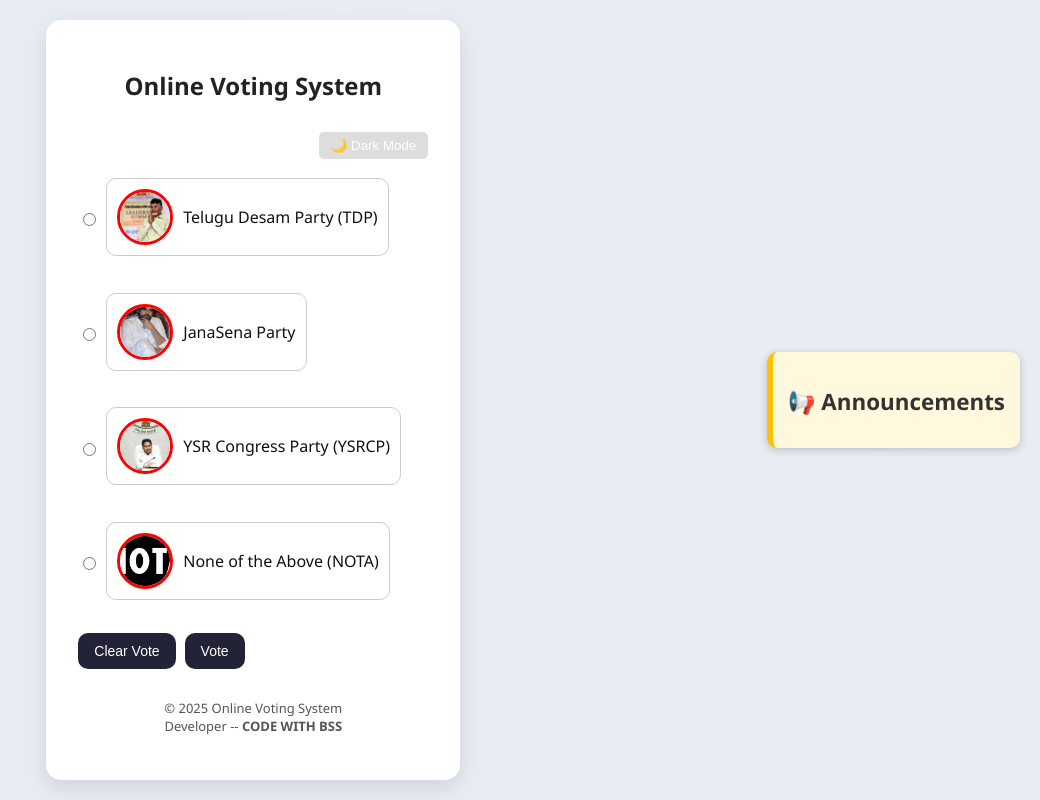
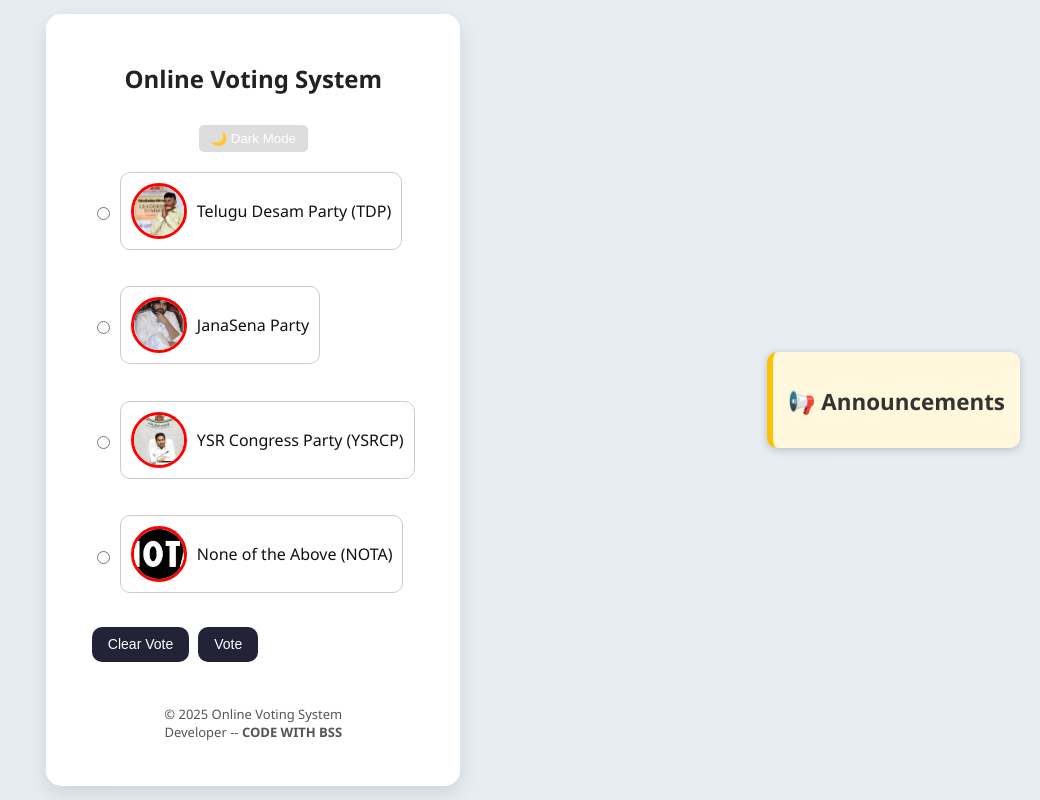
Before and after one commit to Bhanu-lpu/Onlinevotingapp, a Flask app: page / in a window 1280 px wide. Shown: the whole page, without its empty margins (240-1280 px from the left). Run offline with Flask 3, Linux system fonts and the light colour scheme.

Commit message:
Update style.css

```diff
--- a/static/style.css
+++ b/static/style.css
@@ -441,3 +441,8 @@ body.dark .theme-toggle button {
         width: 90%;
     }
 }
+.container {
+    display: flex;
+    justify-content: space-around;
+    flex-wrap: wrap;
+}
```
